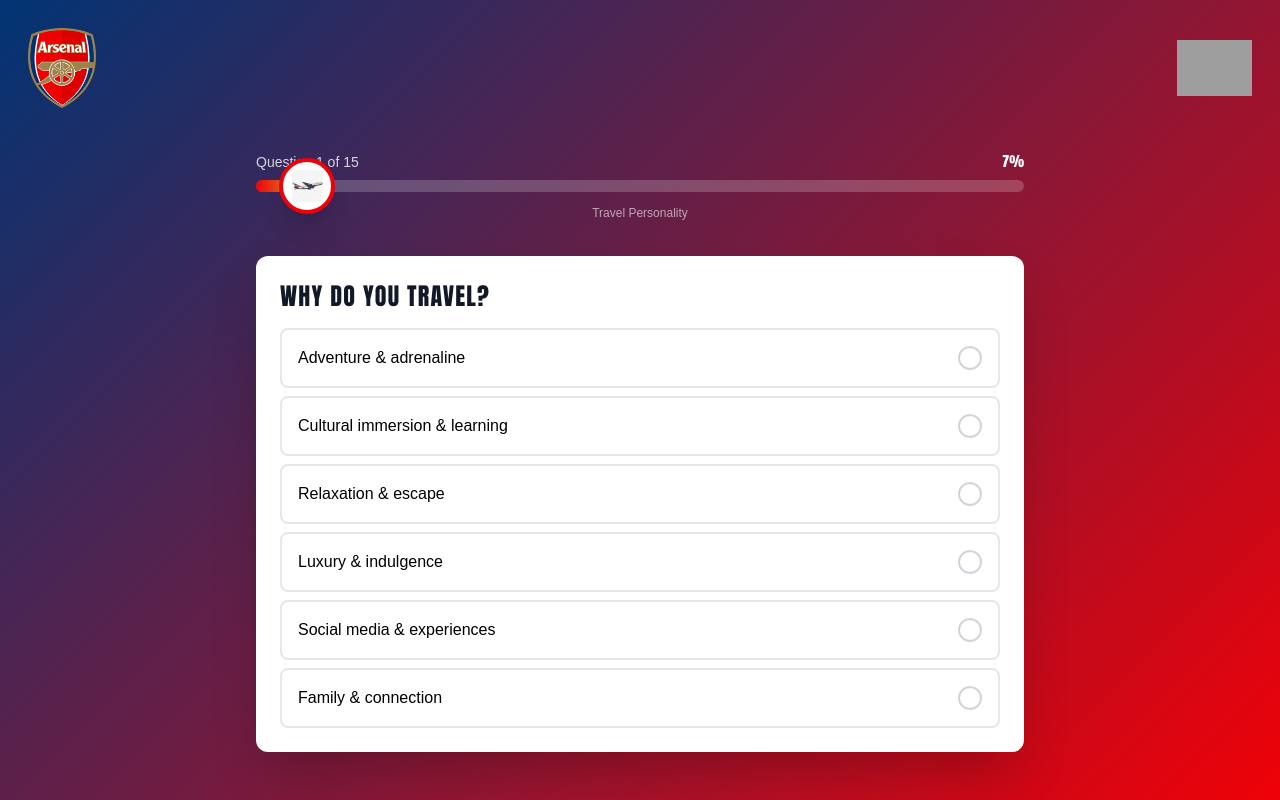
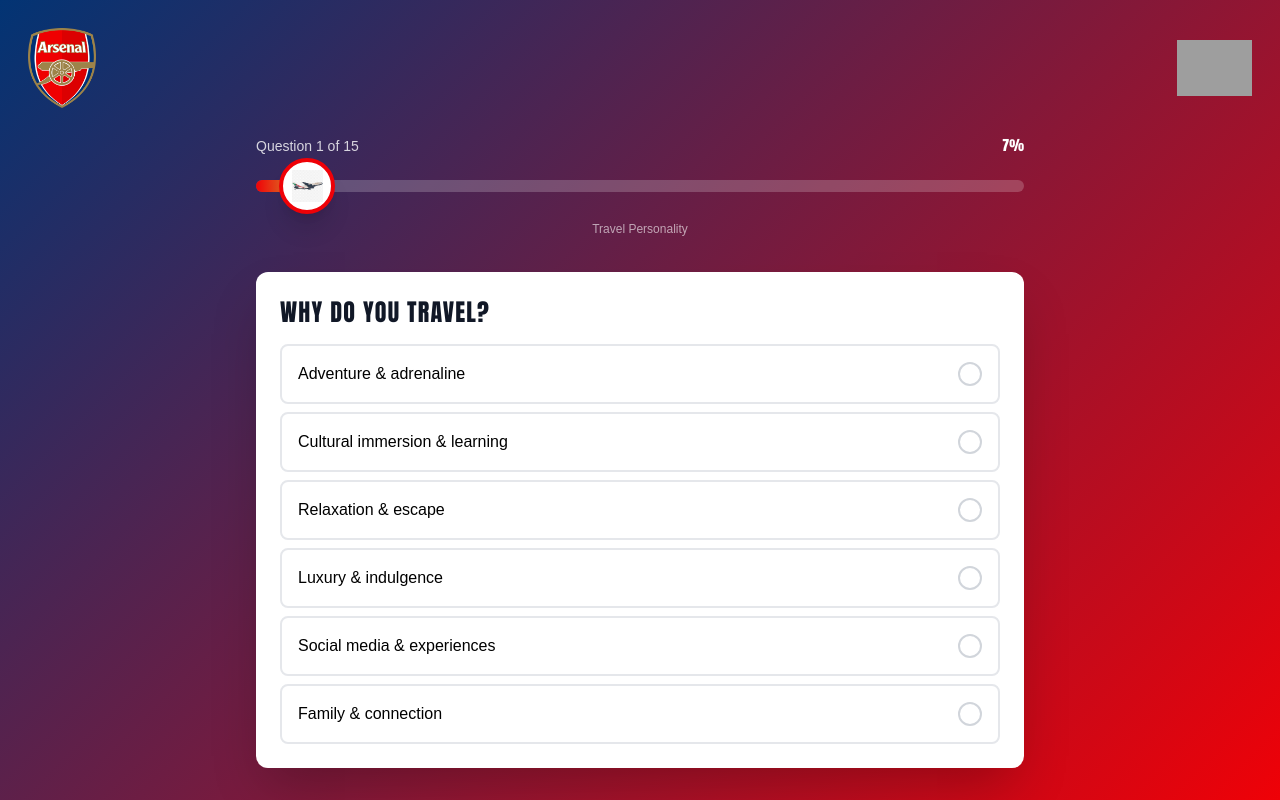
Before and after one commit to ALangi-94/arsenal-emirates-quiz, a React (Vite) app: page / in a window 1280 px wide. Both pictures are taken after a click on the button "START YOUR JOURNEY". Built offline with nearby package versions, Linux system fonts and the light colour scheme; grey boxes are pictures that could not be loaded; a web font is replaced by a local one.

Commit message:
Add spacing to prevent plane circle from obscuring text above and below

```diff
--- a/src/components/ProgressBar.jsx
+++ b/src/components/ProgressBar.jsx
@@ -5,7 +5,7 @@
 
   return (
     <div className="w-full mb-8">
-      <div className="flex justify-between items-center mb-2">
+      <div className="flex justify-between items-center mb-6">
         <span className="text-sm font-body text-white/80">
           Question {current} of {total}
         </span>
@@ -41,7 +41,7 @@
       </div>
 
       {/* Section indicator */}
-      <div className="mt-2 text-center">
+      <div className="mt-6 text-center">
         <span className="text-xs font-body text-white/60">
           {current <= 5 && "Travel Personality"}
           {current > 5 && current <= 10 && "Lifestyle & Preferences"}
```
